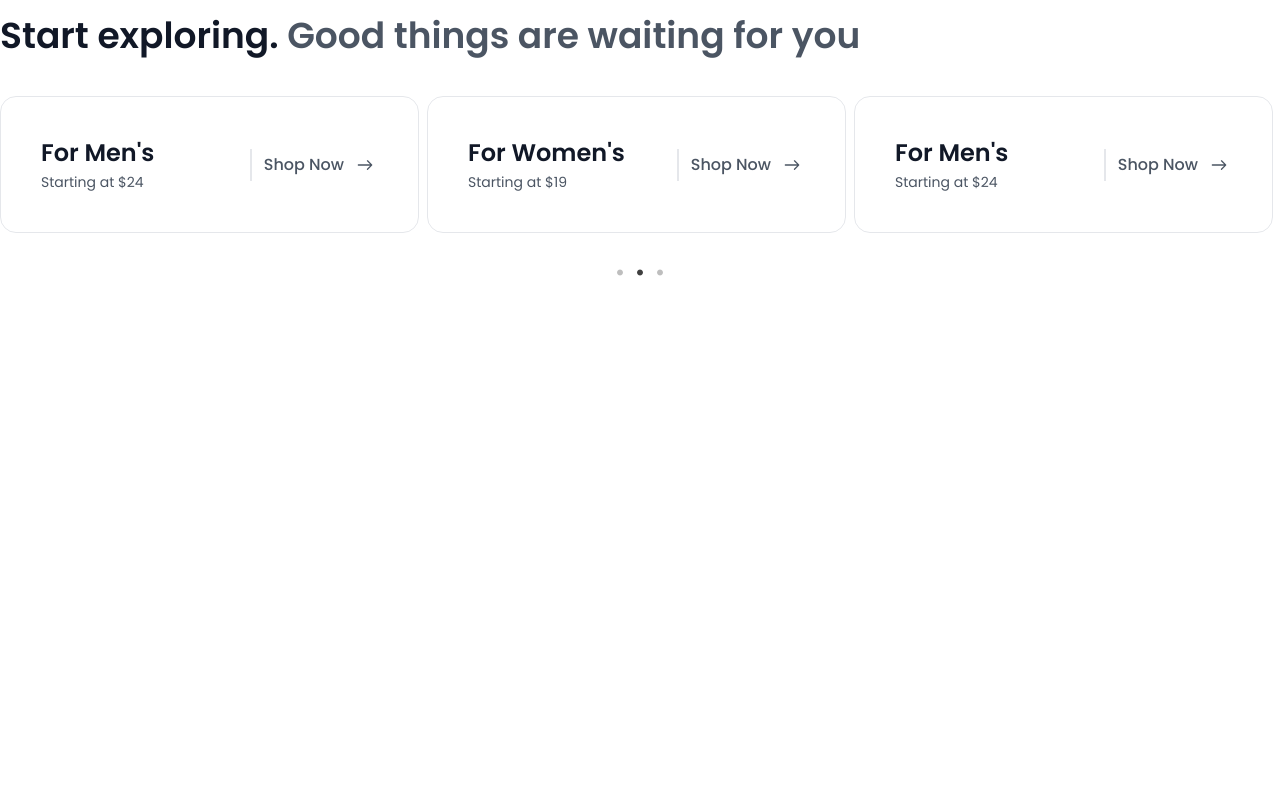
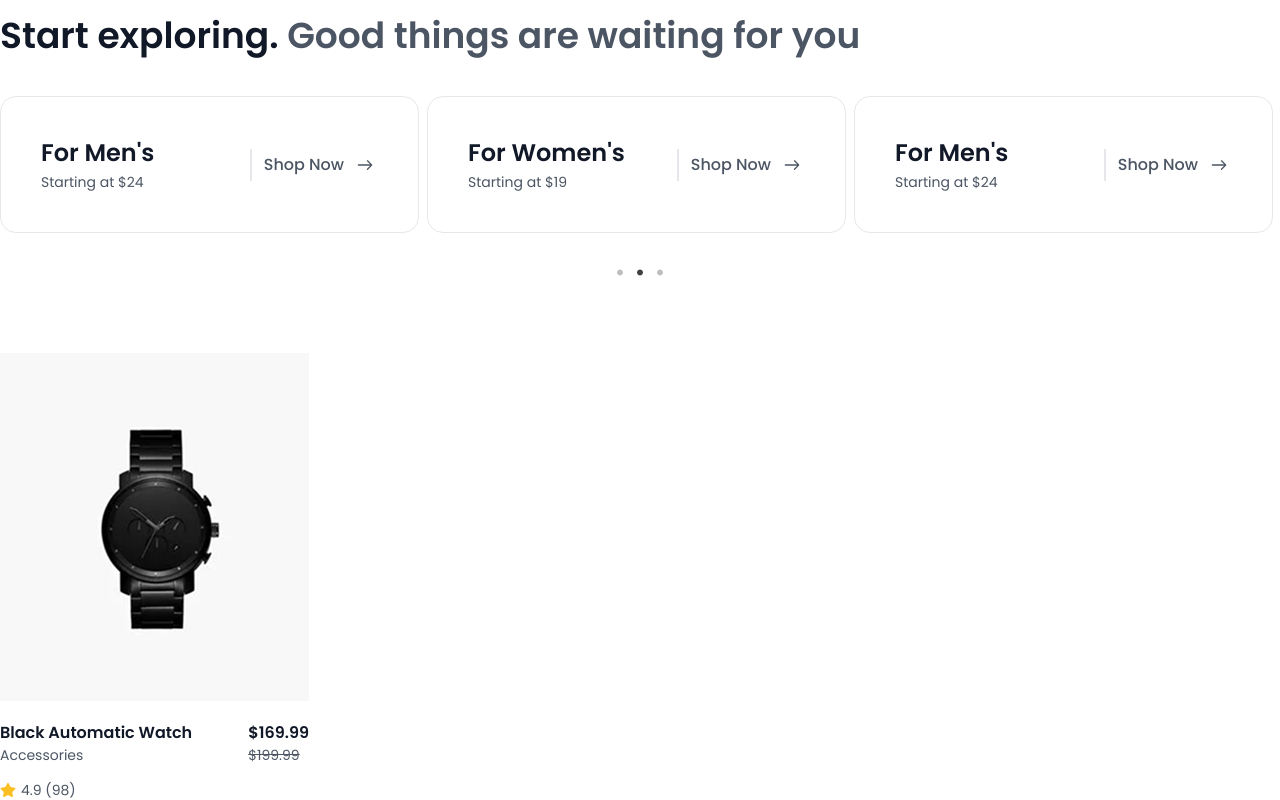
Before and after one commit to Munna-Scriptz/Nexton-E-Commerce, a React (Vite) app: page / in a window 1280 px wide. Shown: the part 930-1730 px from the top of the page. Before the commit the page ends 1283 px from the top, so only its background shows below. Built offline with nearby package versions, Linux system fonts and the light colour scheme.

Commit message:
Recommend Prodcut Design Complete

```diff
--- a/src/App.css
+++ b/src/App.css
@@ -53,4 +53,4 @@ body{
     #Brands_Slider .slick-initialized .slick-slide {
     display: flex;
 }
- }
+}
--- /dev/null
+++ b/src/components/Recommend.jsx
@@ -0,0 +1,12 @@
+import React from 'react'
+import SingleProducts from './common/SingleProducts'
+
+const Recommend = () => {
+  return (
+    <>
+        <SingleProducts/>
+    </>
+  )
+}
+
+export default Recommend
--- /dev/null
+++ b/src/components/common/SingleProducts.jsx
@@ -0,0 +1,34 @@
+import React from 'react'
+import ProductImg from "../../assets/Images/ProductImage.png"
+import { FaStar } from "react-icons/fa";
+
+
+const SingleProducts = () => {
+  return (
+    <section>
+        {/* ------Product Image  */}
+        <div>
+            <img src={ProductImg} alt="Product Image" />
+        </div>
+
+        {/* ------Product Details  */}
+        <div id='Product_Text' className='flex items-start justify-between w-[309px] mt-[20px]'>
+            <div>
+                <h2 className='text-second font-semibold text-base leading-[24px]'>Black Automatic Watch</h2>
+                <p className='text-Primary font-normal text-sm leading-[20px]'>Accessories</p>
+                <div className='flex items-center gap-[5px] mt-[15px]'>
+                    <FaStar className='text-[#FBBF24]'/>
+                    <p className='text-Primary font-normal text-sm'>4.9 (98)</p>
+                </div>
+            </div>
+            <div>
+                <h2 className='text-second font-semibold text-base leading-[24px]'>$169.99</h2>
+                <p className='text-Primary font-normal text-sm line-through leading-[20px]'>$199.99</p>
+            </div>
+        </div>
+
+    </section>
+  )
+}
+
+export default SingleProducts
--- a/src/pages/Home.jsx
+++ b/src/pages/Home.jsx
@@ -2,6 +2,7 @@ import React from 'react'
 import Banner from '../components/Banner'
 import Service from '../components/Service'
 import { Brands } from '../components/Brands'
+import Recommend from '../components/Recommend'
 
 export const Home = () => {
   return (
@@ -10,6 +11,7 @@ export const Home = () => {
     <Banner/>
     <Service/>
     <Brands/>
+    <Recommend/>
     </>
   )
 }
```
Also changed, not shown: src/assets/Images/ProductImage.png (added).
